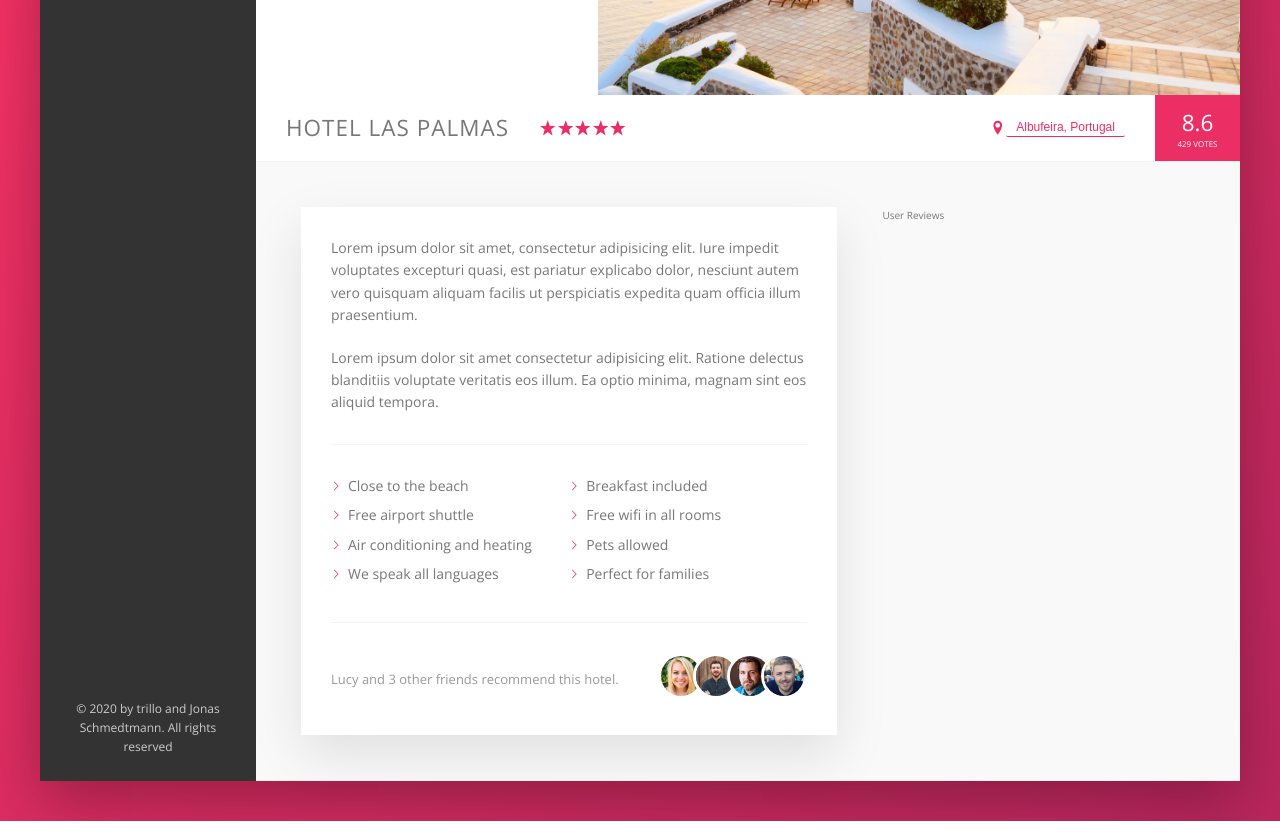
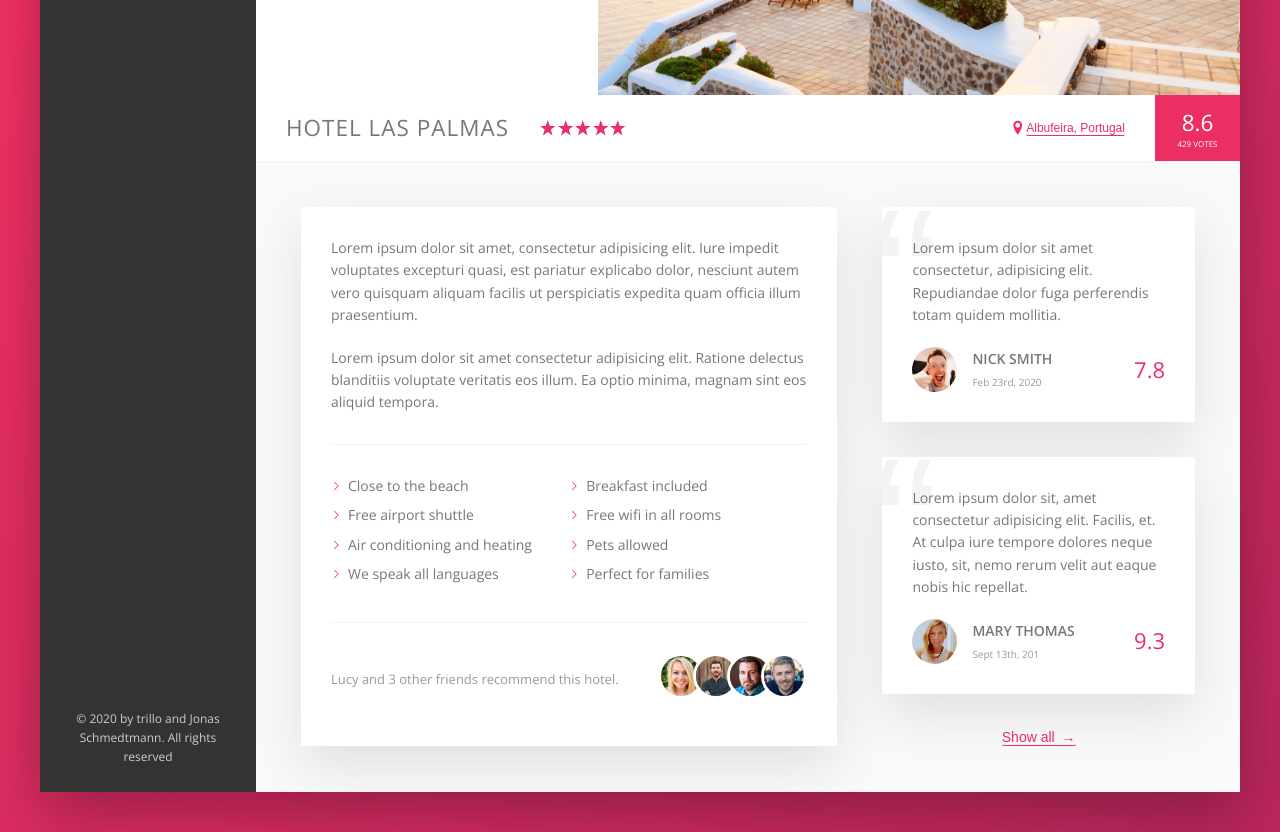
Before and after one commit to pauloteixeirajr/trillo, a website: page index.html in a window 1280 px wide. Shown: the part 400-1232 px from the top of the page. Drawn offline with nearby package versions, Linux system fonts and the light colour scheme.

Commit message:
add user reviews section

```diff
--- a/index.html
+++ b/index.html
@@ -172,7 +172,39 @@
                         </div>
                     </div>
                     <div class="user-reviews">
-                        User Reviews
+                        <figure class="review">
+                            <blockquote class="review__text">
+                                Lorem ipsum dolor sit amet consectetur, adipisicing elit. Repudiandae dolor fuga
+                                perferendis totam quidem mollitia.
+                            </blockquote>
+
+                            <figcaption class="review__user">
+                                <img src="img/user-1.jpg" alt="User 1" class="review__photo">
+                                <div class="review__user-box">
+                                    <p class="review__user-name">Nick Smith</p>
+                                    <p class="review__user-date">Feb 23rd, 2020</p>
+                                </div>
+                                <div class="review__rating">7.8</div>
+                            </figcaption>
+                        </figure>
+
+                        <figure class="review">
+                            <blockquote class="review__text">
+                                Lorem ipsum dolor sit, amet consectetur adipisicing elit. Facilis, et. At culpa iure
+                                tempore dolores neque iusto, sit, nemo rerum velit aut eaque nobis hic repellat.
+                            </blockquote>
+
+                            <figcaption class="review__user">
+                                <img src="img/user-2.jpg" alt="User 1" class="review__photo">
+                                <div class="review__user-box">
+                                    <p class="review__user-name">Mary Thomas</p>
+                                    <p class="review__user-date">Sept 13th, 201</p>
+                                </div>
+                                <div class="review__rating">9.3</div>
+                            </figcaption>
+                        </figure>
+
+                        <button class="btn-inline">Show all <span>&rarr;</span></button>
                     </div>
                 </div>
             </main>
--- a/sass/_components.scss
+++ b/sass/_components.scss
@@ -264,16 +264,23 @@
   color: var(--color-primary);
   font-size: inherit;
   border-bottom: 1px solid currentColor;
-  padding: 2px 1rem;
-  padding-top: 0;
   display: inline-block;
   background-color: transparent;
   transition: all 0.2s;
   cursor: pointer;
   border-radius: 2px;
 
+  & span {
+    margin-left: 3px;
+    transition: margin-left 0.2s;
+  }
+
   &:hover {
     color: var(--color-grey-dark-1);
+
+    span {
+      margin-left: 8px;
+    }
   }
 
   &:focus {
@@ -348,6 +355,69 @@
   }
 }
 
+// Reviews
+.review {
+  background-color: #fff;
+  box-shadow: var(--shadow-light);
+  padding: 3rem;
+  margin-bottom: 3.5rem;
+  position: relative;
+  overflow: hidden;
+
+  &__text {
+    margin-bottom: 2rem;
+    z-index: 10;
+    position: relative;
+  }
+
+  &__user {
+    display: flex;
+    align-items: center;
+    justify-content: space-between;
+  }
+
+  &__photo {
+    height: 4.5rem;
+    width: 4.5rem;
+    border-radius: 50%;
+    margin-right: 1.5rem;
+  }
+
+  &__user-box {
+    margin-right: auto;
+  }
+
+  &__user-name {
+    font-size: 1.1;
+    font-weight: 600;
+    text-transform: uppercase;
+    margin-bottom: 0.4rem;
+  }
+
+  &__user-date {
+    font-size: 1rem;
+    color: var(--color-grey-dark-3);
+  }
+
+  &__rating {
+    color: var(--color-primary);
+    font-size: 2.2rem;
+    font-weight: 300;
+  }
+
+  &::before {
+    content: "\201C";
+    position: absolute;
+    top: -2.75rem;
+    left: -1rem;
+    line-height: 1;
+    font-size: 20rem;
+    color: var(--color-grey-light-2);
+    font-family: sans-serif;
+    z-index: 1;
+  }
+}
+
 // Animations
 @keyframes pulsate {
   0% {
--- a/sass/_layout.scss
+++ b/sass/_layout.scss
@@ -39,6 +39,7 @@
 
 // Details section
 .detail {
+  font-size: 1.4rem;
   display: flex;
   padding: 4.5rem;
   background-color: var(--color-grey-light-1);
@@ -46,7 +47,6 @@
 }
 
 .description {
-  font-size: 1.4rem;
   background-color: #fff;
   box-shadow: var(--shadow-light);
   padding: 3rem;
@@ -56,4 +56,7 @@
 
 .user-reviews {
   flex: 1;
+  display: flex;
+  flex-direction: column;
+  align-items: center;
 }
```
Also changed, not shown: css/style.css.
